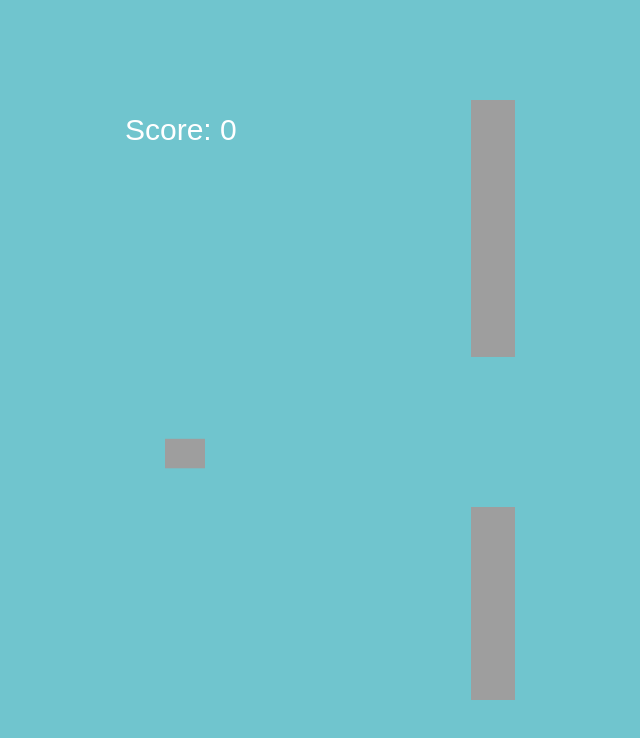
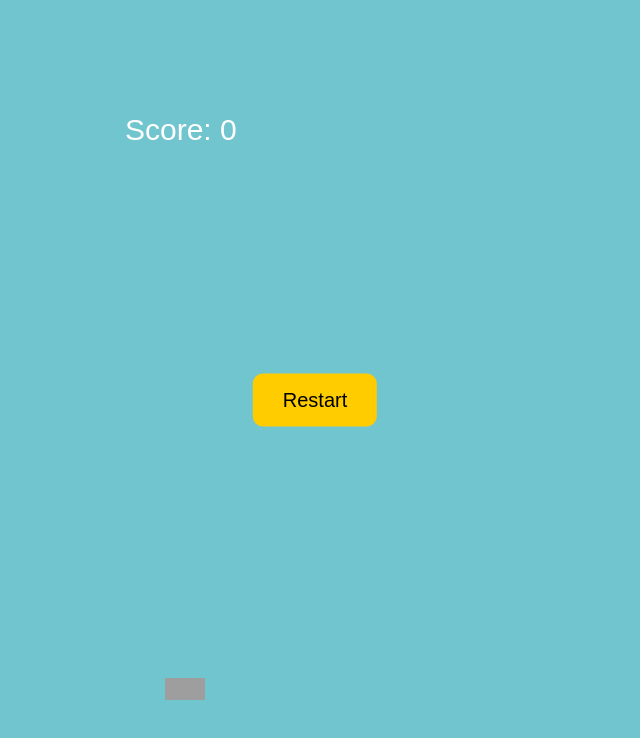
Before and after one commit to babagamer1234/bird-fly-, a plain HTML site: page index.html in a window 1280 px wide. Shown: the whole page, without its empty margins (325-965 px from the left). Drawn offline with Linux system fonts and the light colour scheme.

Commit message:
Update index.html

```diff
--- a/index.html
+++ b/index.html
@@ -5,23 +5,38 @@
   <meta name="viewport" content="width=device-width, initial-scale=1.0">
   <title>Flappy Bird Game</title>
   <style>
-    * { margin: 0; padding: 0; box-sizing: border-box; }
-    body { display: flex; justify-content: center; align-items: center; height: 100vh; background: #70c5ce; }
-    canvas { background: #70c5ce; display: block; }
+    * { margin:0; padding:0; box-sizing:border-box; }
+    body { display:flex; justify-content:center; align-items:center; height:100vh; background:#70c5ce; position:relative; }
+    canvas { background:#70c5ce; display:block; }
+    #restartBtn {
+      display:none;
+      position:absolute;
+      top:50%;
+      left:50%;
+      transform:translate(-50%, -50%);
+      padding:15px 30px;
+      font-size:20px;
+      cursor:pointer;
+      border:none;
+      border-radius:10px;
+      background:#ffcc00;
+      color:#000;
+    }
   </style>
 </head>
 <body>
   <canvas id="gameCanvas" width="400" height="600"></canvas>
+  <button id="restartBtn">Restart</button>
   <script>
     const canvas = document.getElementById('gameCanvas');
     const ctx = canvas.getContext('2d');
 
     // Load images
     const birdImg = new Image();
-    birdImg.src = 'https://ibb.co/Zj13FDV'; // Bird image
+    birdImg.src = 'https://ibb.co/Zj13FDV';
 
     const pipeImg = new Image();
-    pipeImg.src = 'https://ibb.co/PKtvTXQ'; // Pipe image
+    pipeImg.src = 'https://ibb.co/PKtvTXQ';
 
     // Game variables
     let bird = { x: 50, y: 200, width: 40, height: 30, gravity: 0.6, lift: -10, velocity: 0 };
@@ -29,16 +44,26 @@
     let frame = 0;
     let score = 0;
     const gap = 150;
+    let gameOver = false;
 
     // Controls
-    document.addEventListener('keydown', () => bird.velocity = bird.lift);
+    document.addEventListener('keydown', () => { if(!gameOver) bird.velocity = bird.lift; });
+    document.addEventListener('touchstart', () => { if(!gameOver) bird.velocity = bird.lift; });
+
+    // Restart button
+    const restartBtn = document.getElementById('restartBtn');
+    restartBtn.addEventListener('click', () => {
+      restartBtn.style.display = 'none';
+      resetGame();
+      update();
+    });
 
     function drawBird() {
       ctx.drawImage(birdImg, bird.x, bird.y, bird.width, bird.height);
     }
 
     function drawPipes() {
-      for (let i = 0; i < pipes.length; i++) {
+      for(let i=0;i<pipes.length;i++){
         let p = pipes[i];
         // Top pipe
         ctx.drawImage(pipeImg, p.x, 0, p.width, p.top);
@@ -48,68 +73,82 @@
     }
 
     function updatePipes() {
-      if (frame % 90 === 0) {
+      if(frame % 90 === 0){
         let topHeight = Math.random() * (canvas.height - gap - 100) + 50;
         let bottomHeight = canvas.height - gap - topHeight;
         pipes.push({ x: canvas.width, width: 50, top: topHeight, bottom: bottomHeight });
       }
 
-      for (let i = 0; i < pipes.length; i++) {
+      for(let i=0;i<pipes.length;i++){
         pipes[i].x -= 2;
 
-        // Collision detection
-        if (
+        // Collision
+        if(
           bird.x < pipes[i].x + pipes[i].width &&
           bird.x + bird.width > pipes[i].x &&
           (bird.y < pipes[i].top || bird.y + bird.height > canvas.height - pipes[i].bottom)
-        ) {
-          resetGame();
+        ){
+          endGame();
         }
 
         // Score
-        if (pipes[i].x + pipes[i].width === bird.x) score++;
+        if(pipes[i].x + pipes[i].width === bird.x) score++;
       }
 
       // Remove off-screen pipes
       pipes = pipes.filter(p => p.x + p.width > 0);
     }
 
-    function resetGame() {
+    function endGame(){
+      gameOver = true;
+      restartBtn.style.display = 'block';
+    }
+
+    function resetGame(){
       bird.y = 200;
       bird.velocity = 0;
       pipes = [];
       score = 0;
       frame = 0;
+      gameOver = false;
     }
 
-    function update() {
+    function update(){
       frame++;
-      ctx.clearRect(0, 0, canvas.width, canvas.height);
+      ctx.clearRect(0,0,canvas.width,canvas.height);
 
       // Bird physics
       bird.velocity += bird.gravity;
       bird.y += bird.velocity;
 
-      // Floor and ceiling collision
-      if (bird.y + bird.height > canvas.height || bird.y < 0) resetGame();
+      // Floor and ceiling
+      if(bird.y + bird.height > canvas.height || bird.y < 0) endGame();
 
       drawBird();
-      updatePipes();
+      if(!gameOver){
+        updatePipes();
+      }
       drawPipes();
 
-      // Score display
+      // Score
       ctx.fillStyle = "white";
       ctx.font = "30px Arial";
       ctx.fillText("Score: " + score, 10, 40);
 
-      requestAnimationFrame(update);
+      // Winning line at score 10
+      if(score >= 10){
+        ctx.fillStyle = "yellow";
+        ctx.font = "40px Arial";
+        ctx.fillText("You Win!", canvas.width/2 - 80, canvas.height/2);
+        gameOver = true;
+        restartBtn.style.display = 'block';
+        return; // stop game loop
+      }
+
+      if(!gameOver) requestAnimationFrame(update);
     }
 
-    birdImg.onload = () => {
-      pipeImg.onload = () => {
-        update();
-      }
-    };
+    birdImg.onload = () => { pipeImg.onload = () => { update(); } }
   </script>
 </body>
 </html>
```
